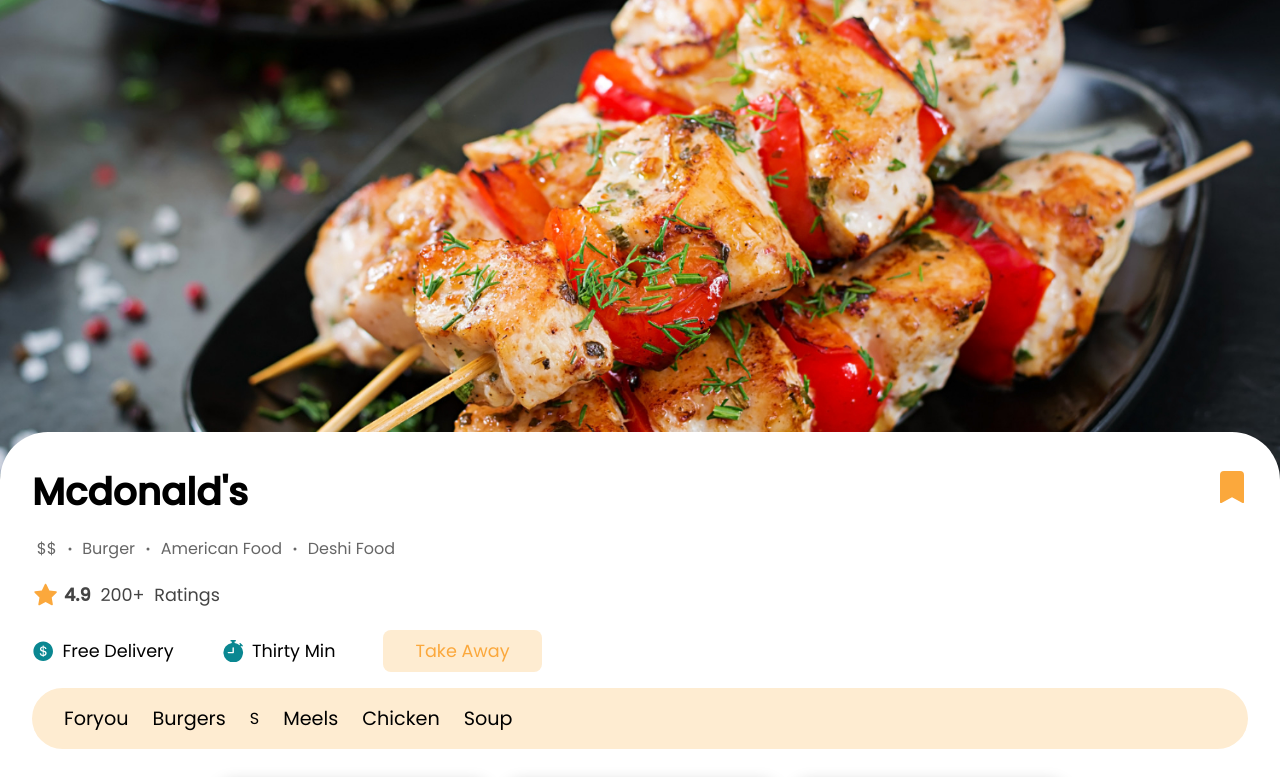
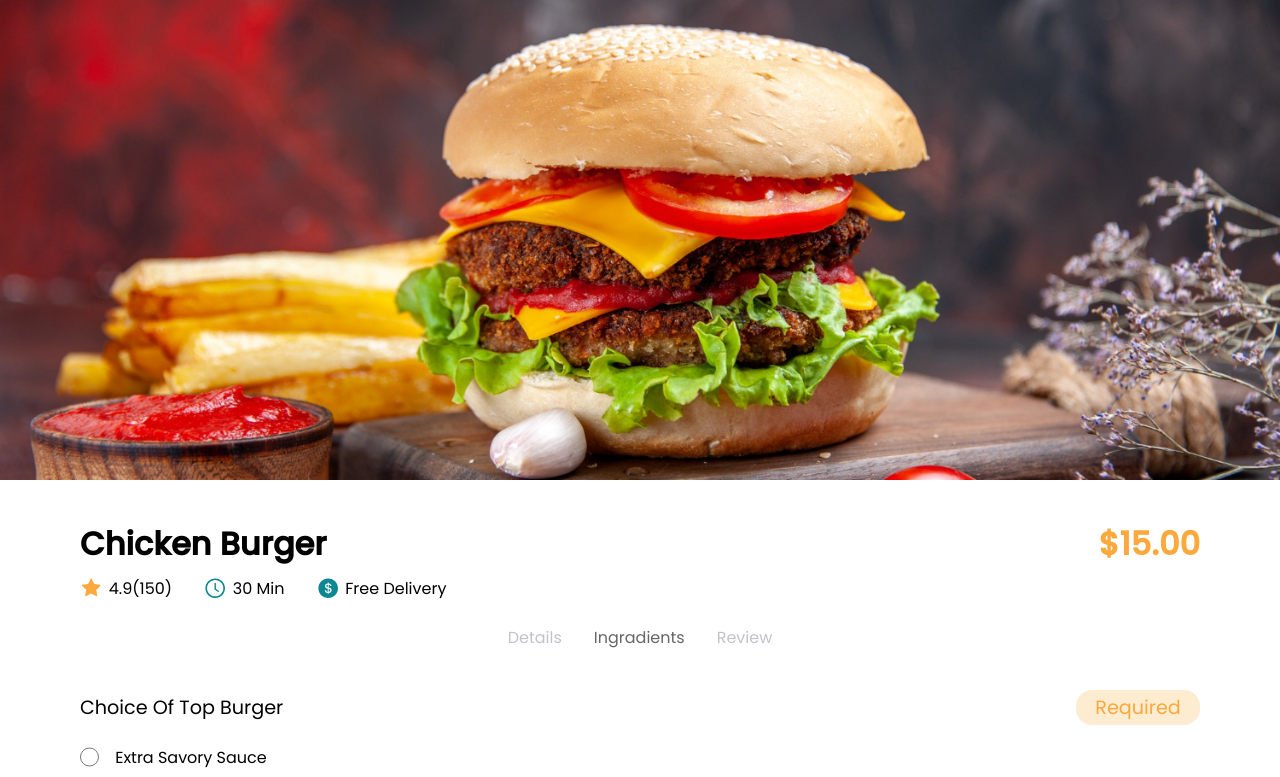
Before and after one commit to Sawar-Nabi/Food-App, a React (Create React App) app: page /open in a window 1280 px wide. Shown: the top 777 px of the page. Built offline with nearby package versions, Linux system fonts and the light colour scheme.

Commit message:
model half complete

```diff
--- a/src/App.js
+++ b/src/App.js
@@ -5,15 +5,15 @@
 import OpenComponent from "./components/openComponent/OpenComponent";
 import { BrowserRouter, Routes, Route } from "react-router-dom";
 import FoodChoiceIndex from "./components/FoodChooice/FoodChoiceIndex";
-const { Fonts, Colors } = Constant;
+const { Fonts,  } = Constant;
 
 const App = () => {
   return (
     <BrowserRouter>
     <Section>
     <Routes>
-    <Route path="/open" element={<OpenComponent/>}/>
-    <Route path="/" element={<FoodChoiceIndex/>}/>
+    <Route path="/" element={<OpenComponent/>}/>
+    <Route path="/open" element={<FoodChoiceIndex/>}/>
 
     </Routes>
 
@@ -25,8 +25,5 @@
 export default App;
 
 const Section = styled.section`
-  h1 {
-    /* font-family: ${Fonts.primaryFont};
-    color: ${Colors.primaryColor}; */
-  }
+
 `;
--- a/src/components/FoodChooice/FoodChoiceIndex.js
+++ b/src/components/FoodChooice/FoodChoiceIndex.js
@@ -10,7 +10,7 @@
   AiOutlineMinusCircle,
 } from "react-icons/ai";
 
-const { Fonts, Colors, Flex, CardListStyle } = Constant;
+const { Fonts, Colors, Flex,  } = Constant;
 
 const FoodChoiceIndex = () => {
   return (
--- a/src/components/openComponent/CardList.js
+++ b/src/components/openComponent/CardList.js
@@ -6,11 +6,16 @@
 
 const { Colors, Flex, CardListStyle,  } = Constant;
 
-const CardList = () => {
+const CardList = ({value}) => {
+
+  const setCountValue = () =>{
+
+    value(true)
+  }
   return (
     <Section>
       <div className="card_list">
-        <div className="card_list_icon">
+        <div className="card_list_icon" onClick={setCountValue}>
           <img src={listImage} alt="" />
         </div>
         <div className="card_list_content">
--- a/src/components/openComponent/OpenComponent.jsx
+++ b/src/components/openComponent/OpenComponent.jsx
@@ -1,4 +1,4 @@
-import React from "react";
+import React, { useState } from "react";
 import styled from "styled-components";
 import bannerImage from "../../media/openBanner.jpg";
 import { BsFillBookmarkFill, BsDot, BsFillStopwatchFill } from "react-icons/bs";
@@ -6,10 +6,15 @@
 import { Constant } from "../../constants";
 import { Link } from "react-router-dom";
 import CardList from "./CardList";
+import SelectFood from "../selectFoodModal/SelectFood";
 
-const { Fonts, Colors, Flex, device } = Constant;
+const { Fonts, Colors, Flex,  } = Constant;
 
 const OpenComponent = () => {
+  const [count, setcount] = useState(false);
+  const getCardValue = (value) =>{
+    setcount(value)
+  }
   return (
     <Section>
       <div className="open_banner">
@@ -24,7 +29,7 @@
             </Link>
           </div>
           <div className="content_navigate_indicator">
-            <Link to="/">$$</Link>
+            <Link to="/">$${count}</Link>
             <BsDot />
             <Link to="/">Burger</Link> <BsDot />{" "}
             <Link to="/">american food</Link> <BsDot />
@@ -45,7 +50,7 @@
               <BsFillStopwatchFill className="thirty_min_icon" />{" "}
               <span>thirty min</span>
             </div>
-            <div className="take_away">take away</div>
+            <div className="take_away" onClick={() =>{setcount(count + 1)}}>take away</div>
           </div>
         </div>
         <div className="food_choice">
@@ -55,7 +60,7 @@
             </li>
             <li>
               <Link to="/">burgers</Link>{" "}
-            </li>S
+            </li>
             <li>
               <Link to="/">meels</Link>{" "}
             </li>
@@ -68,11 +73,12 @@
           </ul>
         </div>
         <div className="open_container_card">
-          <CardList />
+          <CardList value={getCardValue}/>
           <CardList />
           <CardList />
         </div>
       </div>
+      {count && <SelectFood/>}
     </Section>
   );
 };
@@ -95,7 +101,7 @@
     position: relative;
     top: -3rem;
     background-color: #fff;
-    border-radius: 3rem;
+    border-radius: 3rem 3rem 0 0 ;
     padding: 2rem;
 
     .container_heading_div {
--- /dev/null
+++ b/src/components/selectFoodModal/SelectFood.js
@@ -0,0 +1,198 @@
+import React, { useState } from "react";
+import styled from "styled-components";
+import { BsChevronCompactUp } from "react-icons/bs";
+import { FiPlusCircle, FiMinusCircle } from "react-icons/fi";
+import { Constant } from "../../constants";
+import cardIcon from "../../media/listContent.jpg";
+
+const {  Colors, Flex, CardListStyle } = Constant;
+
+const SelectFood = () => {
+  const [counter, setcounter] = useState(0);
+  const [slider, setSlider] = useState(25)
+  const decreaseQuantity = () =>{
+    if(counter > 0){
+      setcounter(counter - 1)
+    }else{
+      setcounter(0)
+    }
+  }
+
+  const sliderData = (e) =>{
+    setSlider(e.target.value)
+
+  }
+  return (
+    <Section>
+      <div className="Select_Food_Modal">
+        <div className="arrowicon">
+          <BsChevronCompactUp />
+        </div>
+        <div className="card">
+          <div className="cardIcon">
+            <img src={cardIcon} alt="" />
+          </div>
+          <div className="cardContent">
+            <h2>golden double burger muffin</h2>
+            <h4>mcdonald's</h4>
+            <h3>$15.00</h3>
+          </div>
+        </div>
+        <div className="quantity_Div">
+          <p>quantity</p>
+          <div className="quantityIcons">
+          <FiMinusCircle className="mimnusIcon" onClick={ decreaseQuantity}/> <span>{counter}</span> <FiPlusCircle className="PlusIcon" onClick={ () => setcounter(counter + 1)}/>
+          </div>
+        </div>
+        <div className="mealSize">
+          <p>size</p>
+          <div className="sizeRange">
+            <input type="range" name="" id="" min="0" max="100" value={slider} onChange={sliderData}/>
+            <div className="rangeValue">
+              <span>burger only</span> <span>meal</span>
+            </div>
+
+          </div>
+        </div>
+
+
+        <div className="addToCart">
+          <button>add to cart <span>$15.00</span></button>
+        </div>
+      </div>
+    </Section>
+  );
+};
+
+export default SelectFood;
+const Section = styled.section`
+  position: fixed;
+  top: 0;
+  left: 0;
+  background-color: rgba(51, 51, 51, 0.473);
+  width: 100vw;
+  height: 100vh;
+  display: flex;
+  align-items: flex-end;
+  justify-content: center;
+  .Select_Food_Modal {
+    width: 80%;
+    background-color: #fff;
+    padding: 2rem 1rem;
+    border-radius: 3rem 3rem 0 0;
+    text-transform: capitalize;
+
+    .arrowicon {
+      ${Flex};
+      justify-content: center;
+      font-size: 3rem;
+      color: ${Colors.terteryColor};
+    }
+    .card {
+      ${CardListStyle};
+      ${Flex};
+      box-shadow: none;
+      border-bottom: 1px solid rgba(51, 51, 51, 0.473);
+      border-radius: 0px;
+      gap: 1rem;
+      .cardIcon {
+        width: 8rem;
+        height: 8rem;
+        img {
+          width: inherit;
+          height: inherit;
+          border-radius: 1rem;
+          object-fit: cover;
+        }
+      }
+      .cardContent {
+        line-height: 1.7;
+        h2 {
+          color: ${Colors.helperColor};
+        }
+        h4 {
+          color: ${Colors.secondaryColor};
+        }
+      }
+    }
+    .quantity_Div {
+      ${Flex};
+      justify-content: space-between;
+      padding: 1rem;
+
+      p {
+        font-size: 1.5rem;
+        font-weight: 600;
+      }
+      .quantityIcons {
+        ${Flex};
+        gap: 1rem;
+        font-size: 1.5rem;
+        .PlusIcon, .minusIcon{
+          cursor: pointer;
+        }
+      }
+    }
+    .mealSize{
+      ${Flex};
+      justify-content: space-between;
+      padding: 1rem;
+
+      p {
+        font-size: 1.2rem;
+        flex: 1;
+      }
+      .sizeRange{
+        flex: 1;
+        ${Flex};
+        flex-direction: column;
+        input{
+          width: 80%;
+          height: 2px;
+          background: #ccc;
+          appearance: none;
+          margin-bottom: 1rem;
+          cursor: pointer;
+
+          &::-webkit-slider-thumb{
+            appearance: none;
+            border: .7rem solid ${Colors.secondaryColor};
+            border-radius: 50%;
+            width: .5rem;
+            height: .5rem;
+            background-color: #fff;
+            box-sizing: content-box;
+
+          }
+        }
+        .rangeValue{
+            ${Flex};
+            justify-content: space-around;
+            width: 80%;
+
+        }
+      }
+    }
+    .addToCart{
+      ${Flex};
+      justify-content: center;
+      padding: 1rem;
+      button{
+        padding: .7em 1.7em;
+        text-transform: capitalize;
+        border: none;
+        border-radius: .5rem;
+        font-size: 1.3rem;
+        ${Flex};
+        gap: 10rem;
+        color: #fff;
+        background-color: ${Colors.primaryColor};
+        cursor: pointer;
+        &:active{
+          background-color:#0a8891c9;
+        }
+
+      }
+    }
+  }
+`;
--- a/src/styles/style.css
+++ b/src/styles/style.css
@@ -8,4 +8,4 @@
 html {
     font-size: 16px;
 }
-.sss{background-color: rgba(255, 0, 85, 0.534);}
+.sss{background-color: rgba(51, 51, 51, 0.473);}
```
